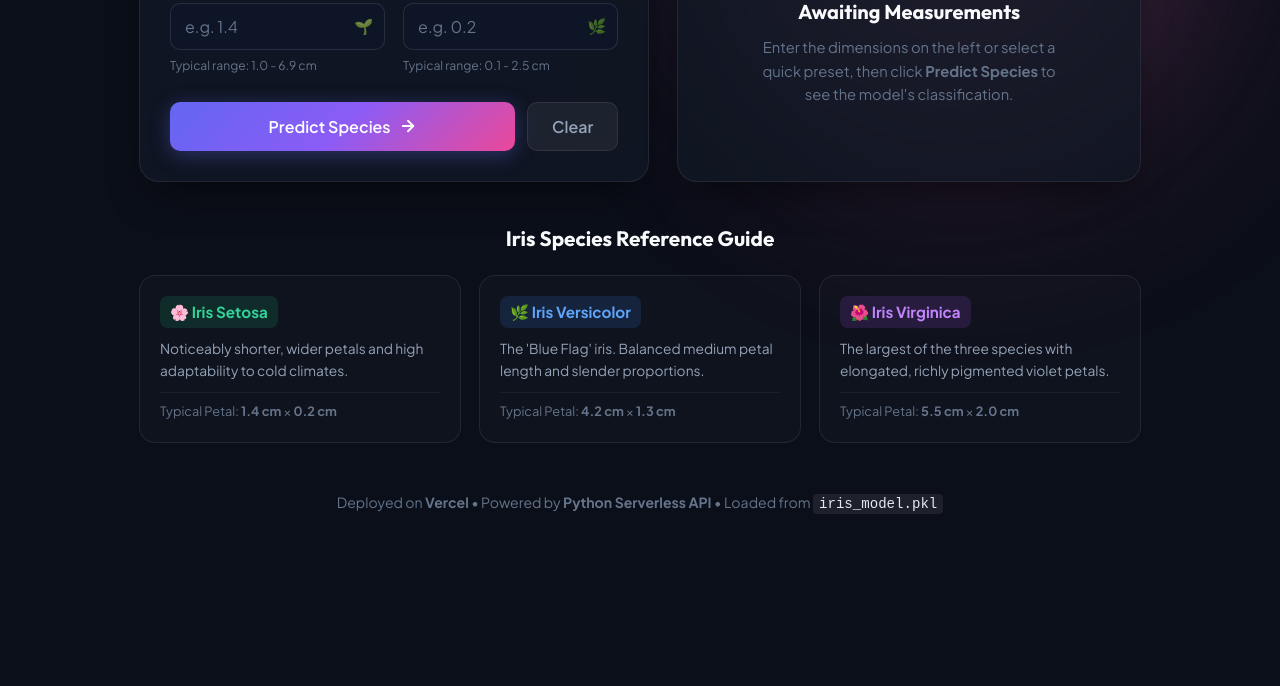
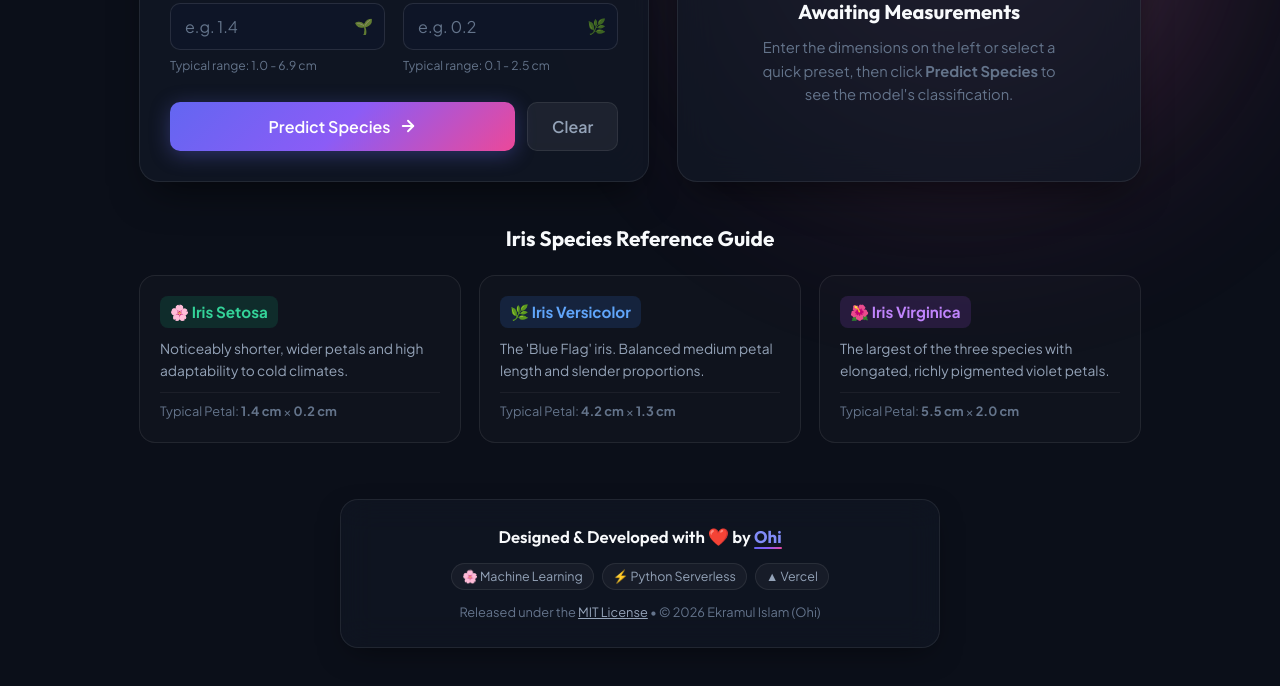
Before and after one commit to ekraislam/iris-flower-classifier, a plain HTML site: page public/index.html in a window 1280 px wide. Shown: the part 594-1280 px from the top of the page. Before the commit the page ends 1169 px from the top, so only its background shows below. Drawn offline with Linux system fonts and the light colour scheme.

Commit message:
Add author footer and MIT License

```diff
--- a/public/index.html
+++ b/public/index.html
@@ -264,7 +264,20 @@
 
     <!-- Footer -->
     <footer class="app-footer">
-      <p>Deployed on <strong>Vercel</strong> &bull; Powered by <strong>Python Serverless API</strong> &bull; Loaded from <code>iris_model.pkl</code></p>
+      <div class="footer-card">
+        <p class="footer-author">
+          Designed &amp; Developed with <span class="heart-pulse">❤️</span> by
+          <a href="https://github.com/ekraislam" target="_blank" rel="noopener noreferrer" class="author-link">Ohi</a>
+        </p>
+        <div class="footer-tags">
+          <span class="tag-pill">🌸 Machine Learning</span>
+          <span class="tag-pill">⚡ Python Serverless</span>
+          <span class="tag-pill">▲ Vercel</span>
+        </div>
+        <p class="footer-meta">
+          Released under the <a href="https://github.com/ekraislam/iris-flower-classifier/blob/main/LICENSE" target="_blank" rel="noopener noreferrer" class="license-link">MIT License</a> &bull; &copy; 2026 Ekramul Islam (Ohi)
+        </p>
+      </div>
     </footer>
   </main>
 
--- a/public/style.css
+++ b/public/style.css
@@ -745,15 +745,104 @@ body {
 
 /* Footer */
 .app-footer {
-  text-align: center;
-  margin-top: 48px;
-  color: var(--text-dim);
-  font-size: 0.88rem;
+  margin-top: 56px;
+  display: flex;
+  justify-content: center;
 }
 
-.app-footer code {
-  background: rgba(255, 255, 255, 0.08);
-  padding: 2px 6px;
-  border-radius: 4px;
-  color: #e2e8f0;
+.footer-card {
+  background: rgba(18, 24, 38, 0.6);
+  backdrop-filter: blur(16px);
+  -webkit-backdrop-filter: blur(16px);
+  border: 1px solid var(--border-glass);
+  border-radius: 18px;
+  padding: 24px 32px;
+  text-align: center;
+  max-width: 600px;
+  width: 100%;
+  display: flex;
+  flex-direction: column;
+  align-items: center;
+  gap: 12px;
+  box-shadow: 0 10px 30px -10px rgba(0, 0, 0, 0.5);
+  transition: border-color 0.3s ease, transform 0.3s ease;
 }
+
+.footer-card:hover {
+  border-color: rgba(99, 102, 241, 0.3);
+  transform: translateY(-2px);
+}
+
+.footer-author {
+  font-family: var(--font-heading);
+  font-size: 1.05rem;
+  font-weight: 600;
+  color: var(--text-main);
+}
+
+.heart-pulse {
+  display: inline-block;
+  animation: heartBeat 1.8s infinite;
+  transform-origin: center;
+}
+
+@keyframes heartBeat {
+  0%, 100% { transform: scale(1); }
+  15% { transform: scale(1.25); }
+  30% { transform: scale(1); }
+  45% { transform: scale(1.2); }
+}
+
+.author-link {
+  color: #818cf8;
+  text-decoration: none;
+  font-weight: 700;
+  position: relative;
+  transition: color 0.2s ease;
+}
+
+.author-link:hover {
+  color: #a5b4fc;
+}
+
+.author-link::after {
+  content: '';
+  position: absolute;
+  width: 100%;
+  height: 2px;
+  bottom: -2px;
+  left: 0;
+  background: var(--primary-gradient);
+  border-radius: 2px;
+}
+
+.footer-tags {
+  display: flex;
+  flex-wrap: wrap;
+  justify-content: center;
+  gap: 8px;
+}
+
+.tag-pill {
+  font-size: 0.78rem;
+  background: rgba(255, 255, 255, 0.04);
+  border: 1px solid rgba(255, 255, 255, 0.08);
+  padding: 3px 10px;
+  border-radius: var(--radius-pill);
+  color: var(--text-muted);
+}
+
+.footer-meta {
+  font-size: 0.8rem;
+  color: var(--text-dim);
+}
+
+.license-link {
+  color: var(--text-muted);
+  text-decoration: underline;
+  transition: color 0.2s ease;
+}
+
+.license-link:hover {
+  color: var(--text-main);
+}
```
Also changed, not shown: 2 other files.
